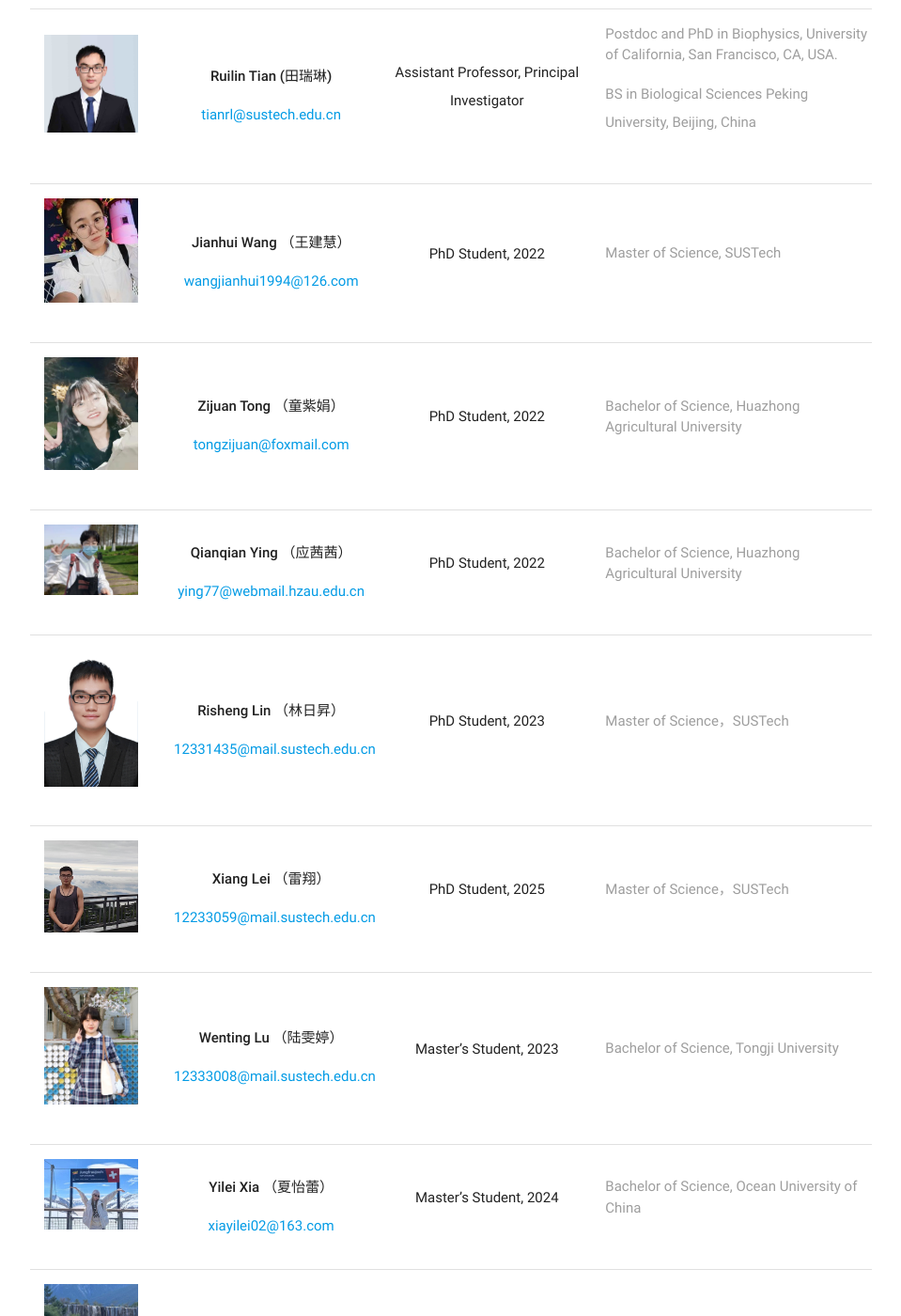
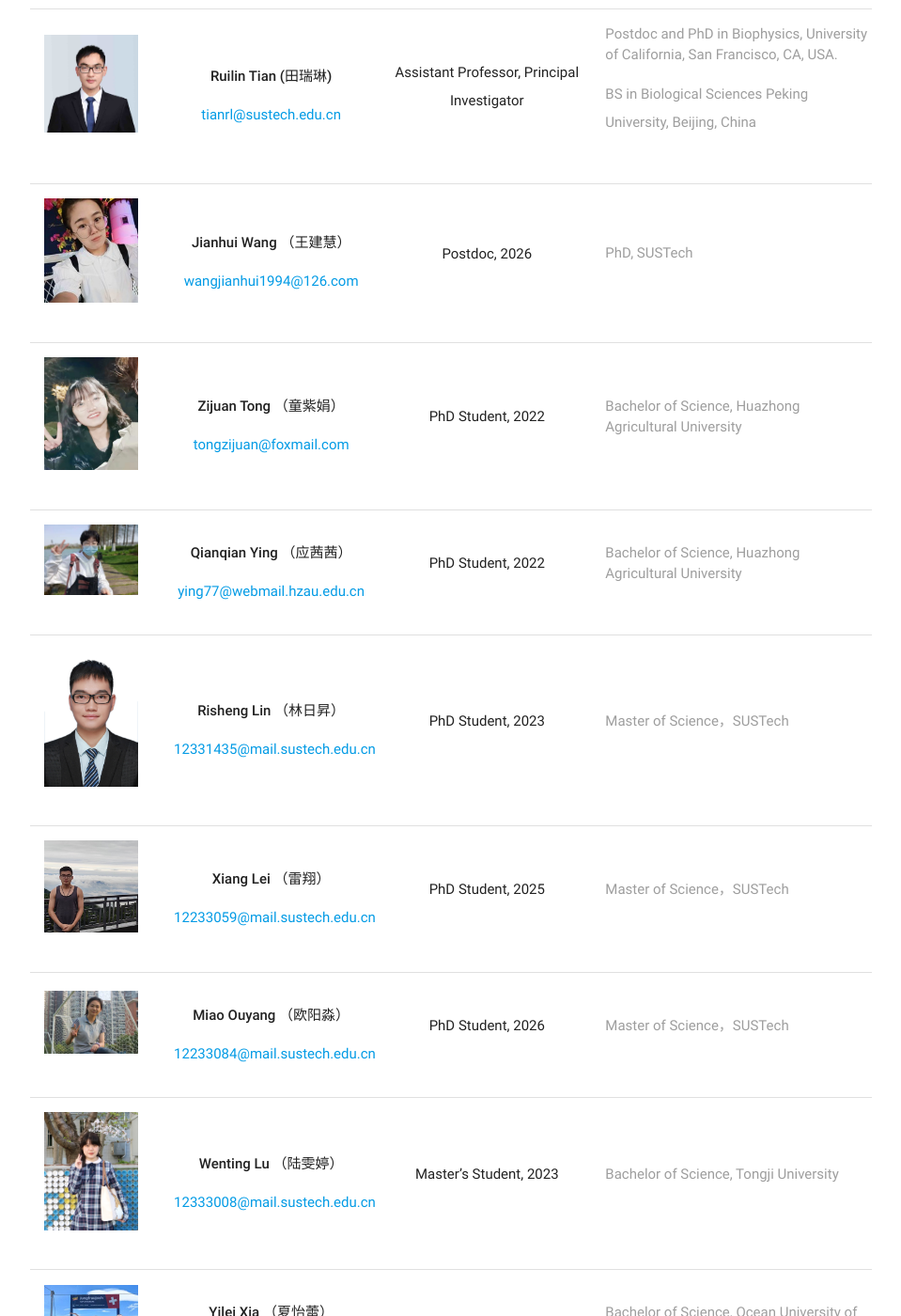
Before and after one commit to rltianlab/rltianlab.github.io, a Jekyll site: the page built from members/index.html, in a window 1280 px wide and 1400 px high, scrolled down 582 px. Shown: the whole window at 94% size, without its empty margins (160-1119 px from the left). Built offline with Jekyll 4.4.1, drawn with Linux system fonts in a browser that asks for light colours; some of the changed text lies outside the part shown.

Commit message:
Update members.yml

```diff
--- a/_data/members.yml
+++ b/_data/members.yml
@@ -6,9 +6,9 @@
 
 - name: Jianhui Wang （王建慧）
   image: /static/img/people/jianhui.jpg
-  position: PhD Student, 2022
+  position: Postdoc, 2026
   email: wangjianhui1994@126.com
-  background: Master of Science, SUSTech
+  background: PhD, SUSTech
 
 - name: Zijuan Tong （童紫娟）
   image: /static/img/people/Zijuan.jpeg
@@ -32,6 +32,12 @@
   image: /static/img/people/Xiang.jpeg
   position: PhD Student, 2025
   email: 12233059@mail.sustech.edu.cn
+  background: Master of Science，SUSTech
+
+- name: Miao Ouyang （欧阳淼）
+  image: /static/img/people/Miao.jpeg
+  position: PhD Student, 2026
+  email: 12233084@mail.sustech.edu.cn
   background: Master of Science，SUSTech
 
 - name: Wenting Lu （陆雯婷）
@@ -69,9 +75,3 @@
   position: Master's Student, 2025
   email: 12533016@mail.sustech.edu.cn
   background: Bachelor of Science, GuangXi University
-
-- name: Miao Ouyang （欧阳淼）
-  image: /static/img/people/Miao.jpeg
-  position: Research Assistant
-  email: 12233084@mail.sustech.edu.cn
-  background: Master of Science，SUSTech
```
